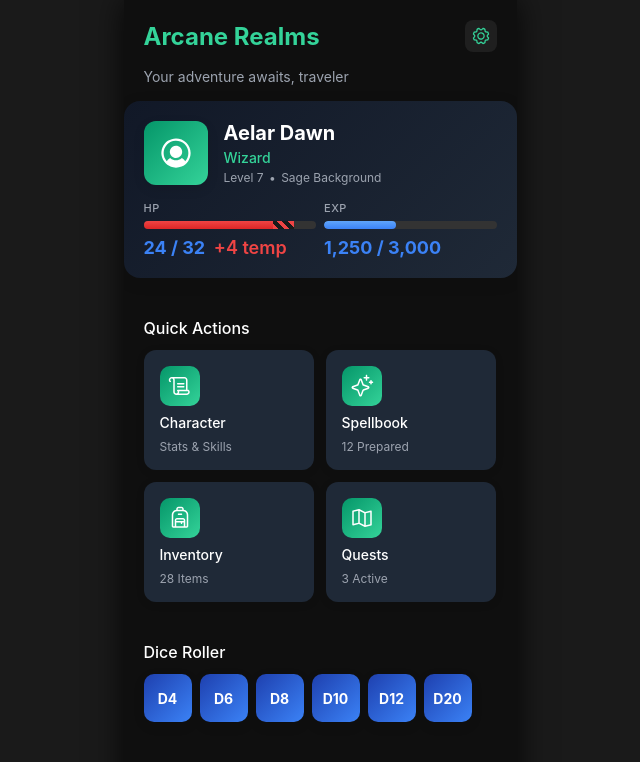
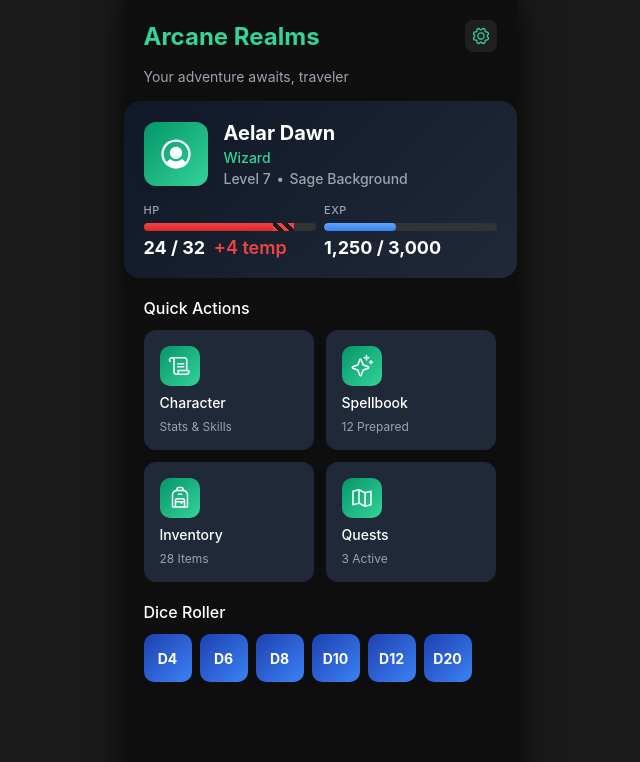
Before and after one commit to Whimsy-rat-trap/dnd-mobile-app, a React (Create React App) app: page /dashboard in a window 1280 px wide. Shown: the top 762 px of the page, without its empty margins (320-960 px from the left). Built offline with nearby package versions, Linux system fonts and the light colour scheme.

Commit message:
0.0.36.8 (minor changes regarding some paddings and sizes of the text)

```diff
--- a/src/pages/Dashboard.css
+++ b/src/pages/Dashboard.css
@@ -113,8 +113,8 @@
 
 .character-level {
     font-family: var(--font-family);
-    font-weight: 400;
-    font-size: 12px;
+    font-weight: 500;
+    font-size: 14px;
     color: #9ca3af;
 }
 
@@ -189,10 +189,10 @@
     transition: width 0.3s ease;
 }
 
-.stat-value {
+.stat-value-dashboard {
     font-family: var(--font-family);
-    font-weight: 500;
-    font-size: 12px;
+    font-weight: 700;
+    font-size: 18px;
     color: #fff;
 }
 
@@ -204,7 +204,6 @@
 
 /* Quick Actions */
 .quick-actions {
-    padding: 20px 0;
     background: transparent;
 }
 
--- a/src/pages/Dashboard.tsx
+++ b/src/pages/Dashboard.tsx
@@ -79,7 +79,7 @@ const Dashboard: React.FC = () => {
                                     )}
                                 </div>
                             </div>
-                            <span className="stat-value">
+                            <span className="stat-value-dashboard">
                                 {currentHP} / {maxHP}
                                 {tempHP > 0 && <span className="temp-hp-value"> +{tempHP} temp</span>}
                             </span>
@@ -89,7 +89,7 @@ const Dashboard: React.FC = () => {
                             <div className="stat-progress">
                                 <div className="exp-fill" style={{ width: `${expPercent}%` }}></div>
                             </div>
-                            <span className="stat-value">{currentExp.toLocaleString()} / {maxExp.toLocaleString()}</span>
+                            <span className="stat-value-dashboard">{currentExp.toLocaleString()} / {maxExp.toLocaleString()}</span>
                         </div>
                     </div>
                 </div>
```
